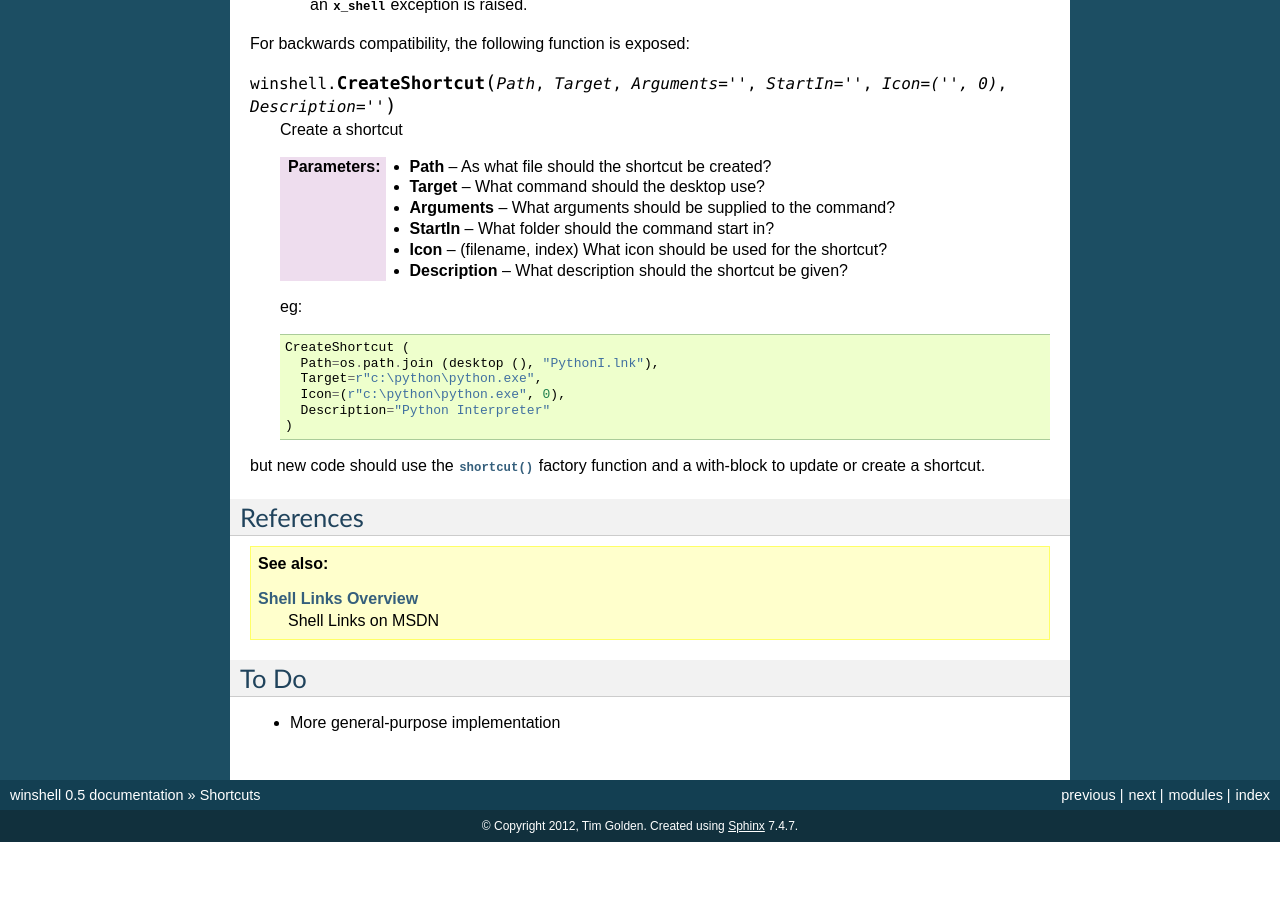
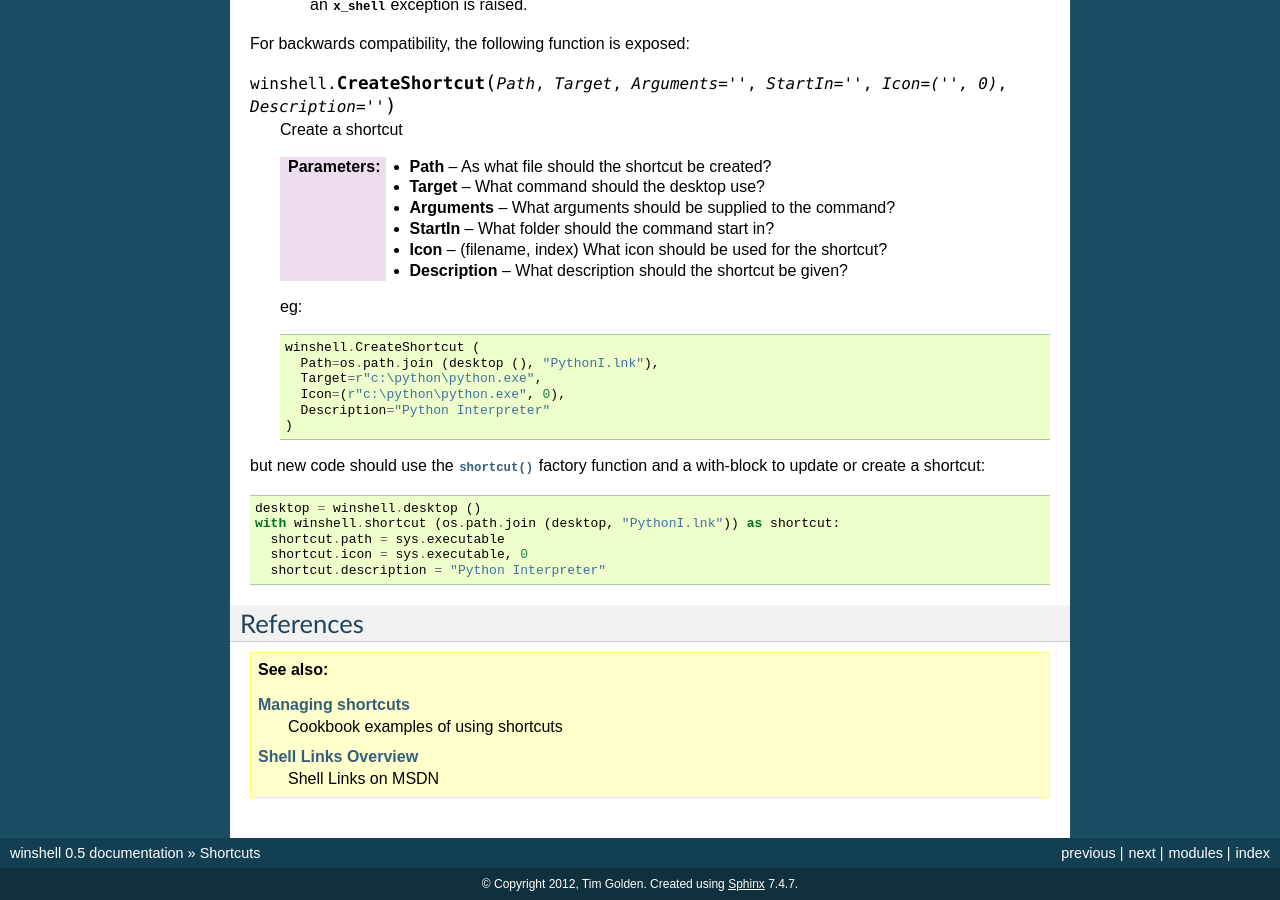
Before and after one commit to tjguk/winshell, a Sphinx documentation site: the page built from docs/shortcuts.rst, in a window 1280 px wide and 900 px high, scrolled down 1618 px. Built offline with Sphinx 7.4.7, drawn with Linux system fonts in a browser that asks for light colours; before the commit the page ends 2460 px from its top, so only the background shows below that.

Commit message:
Small doc tweaks

```diff
--- a/docs/shortcuts.rst
+++ b/docs/shortcuts.rst
@@ -122,7 +122,7 @@ For backwards compatibility, the following function is exposed:
 
     eg::
 
-      CreateShortcut (
+      winshell.CreateShortcut (
         Path=os.path.join (desktop (), "PythonI.lnk"),
         Target=r"c:\python\python.exe",
         Icon=(r"c:\python\python.exe", 0),
@@ -130,17 +130,21 @@ For backwards compatibility, the following function is exposed:
       )
 
 but new code should use the :func:`shortcut` factory function and a with-block
-to update or create a shortcut.
+to update or create a shortcut::
+
+  desktop = winshell.desktop ()
+  with winshell.shortcut (os.path.join (desktop, "PythonI.lnk")) as shortcut:
+    shortcut.path = sys.executable
+    shortcut.icon = sys.executable, 0
+    shortcut.description = "Python Interpreter"
 
 References
 ----------
 
 ..  seealso::
 
+    :doc:`cookbook/shortcuts`
+      Cookbook examples of using shortcuts
+
     `Shell Links Overview <http://msdn.microsoft.com/en-us/library/windows/desktop/bb776891%28v=vs.85%29.aspx>`_
       Shell Links on MSDN
-
-To Do
------
-
-* More general-purpose implementation
```
Also changed, not shown: docs/index.rst (+4 -3 lines).
